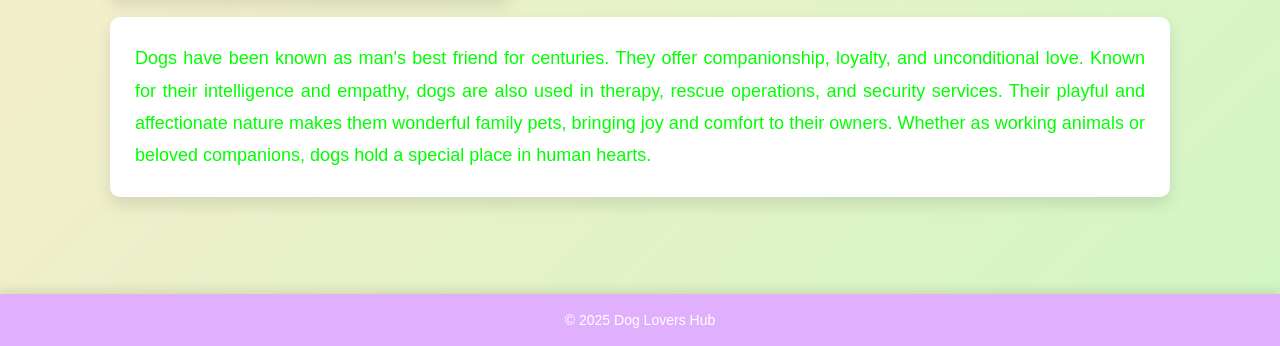
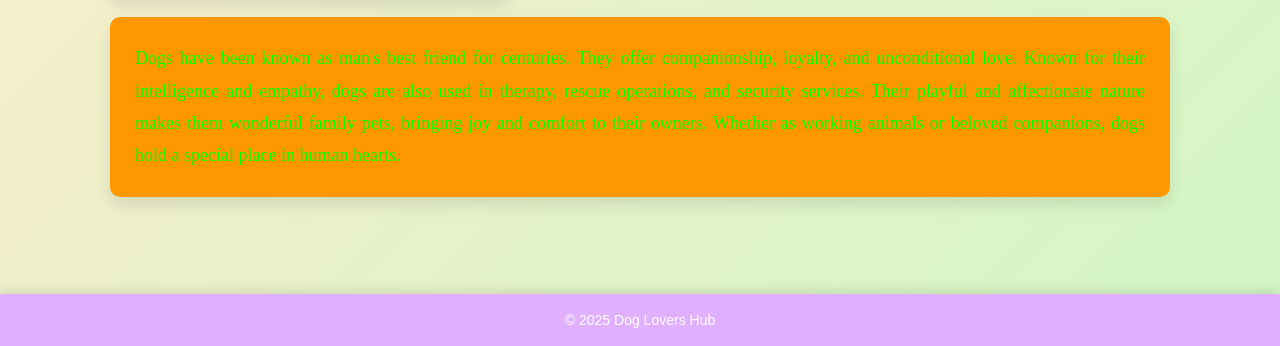
Before and after one commit to Satsand66/Satsand66.github.io, a plain HTML site: page index.html in a window 1280 px wide. Shown: the part 454-800 px from the top of the page. Drawn offline with Linux system fonts and the light colour scheme.

Commit message:
Update styles.css

```diff
--- a/styles.css
+++ b/styles.css
@@ -45,7 +45,7 @@ main {
 
 /* Text Box Styling */
 .text-box {
-    background: #ffffff;  /* White box for contrast */
+    background: #ff9800;
     padding: 25px;
     border-radius: 10px;
     box-shadow: 0 8px 16px rgba(0, 0, 0, 0.1);
@@ -59,6 +59,7 @@ main {
 
 .text-box p {
     font-size: 18px;
+    font-family: Times New Roman;
     color: #00FF00;
     line-height: 1.8;
     text-align: justify;
```
